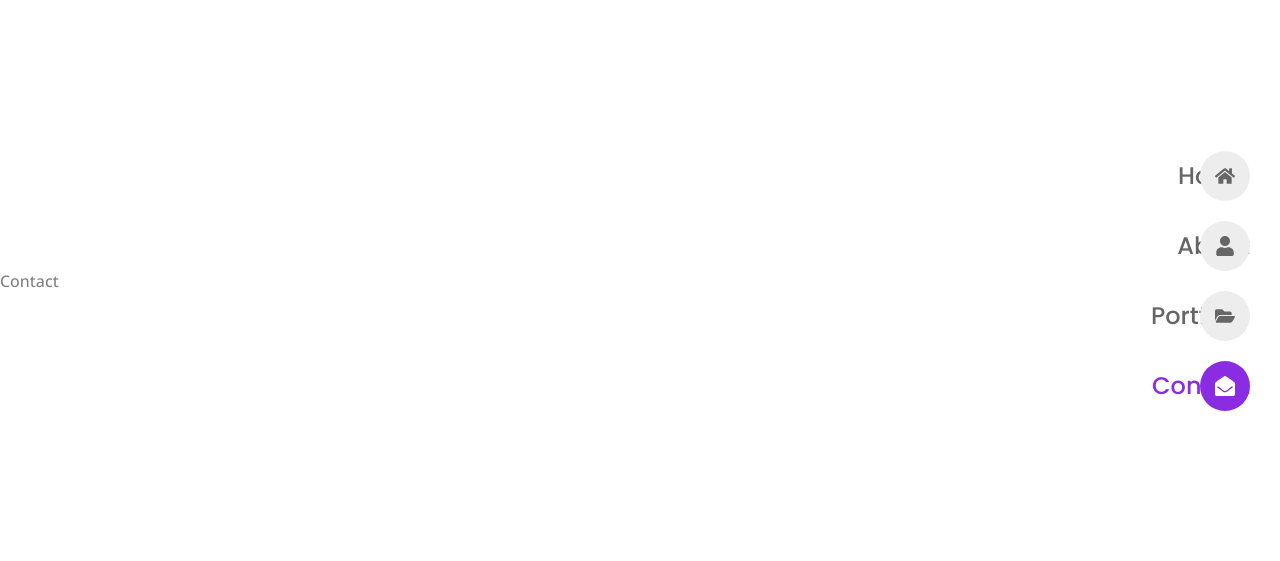
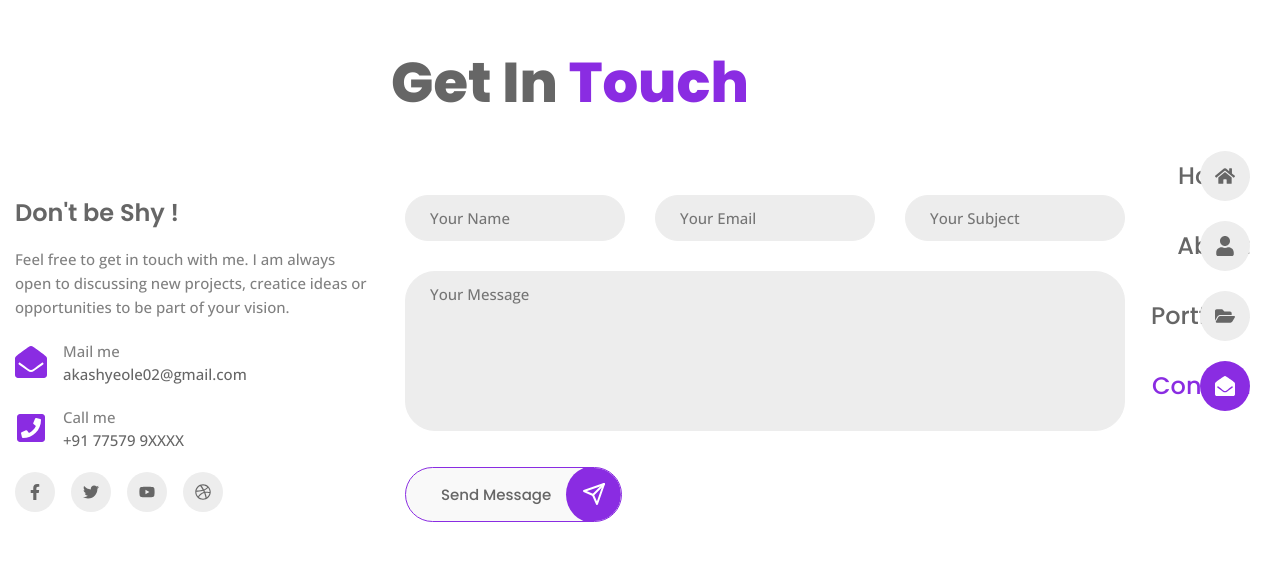
Before and after one commit to akashyeole/akashyeole.live, a React (Vite) app: page /contact in a window 1280 px wide. Shown: the part 119-680 px from the top of the page. Built offline with nearby package versions, Linux system fonts and the light colour scheme; a web font is replaced by a local one.

Commit message:
finished contact page

```diff
--- a/src/App.jsx
+++ b/src/App.jsx
@@ -2,10 +2,10 @@ import { BrowserRouter, Routes, Route } from 'react-router-dom'
 
 import './App.css'
 
-import Navbar from './components/navbar'
-import Home from './pages/home/home'
+import Navbar from './components/Navbar'
+import Home from './pages/home/Home'
 import About from './pages/about/About'
-import Portfolio from './pages/portfolio/portfolio'
+import Portfolio from './pages/portfolio/Portfolio'
 import Contact from './pages/contact/Contact'
 
 function App() {
--- a/src/pages/contact/Contact.jsx
+++ b/src/pages/contact/Contact.jsx
@@ -1,8 +1,102 @@
 import React from 'react'
+import {
+  FaEnvelopeOpen,
+  FaPhoneSquare,
+  FaFacebookF,
+  FaTwitter,
+  FaYoutube,
+  FaDribbble
+} from "react-icons/fa"
+import { FiSend } from 'react-icons/fi'
+import "./contact.css"
 
 const Contact = () => {
   return (
-    <div>Contact</div>
+    <section className="contact section">
+      <h2 className="section__title">
+        Get In <span>Touch</span>
+      </h2>
+
+      <div className="contact__container container grid">
+        <div className="contact__data">
+          <h3 className="contact__title">Don't be Shy !</h3>
+          <p className="contact__description">
+            Feel free to get in touch with me. I am always open to discussing new projects, creatice ideas or opportunities to be part of your vision.
+          </p>
+          <div className="contact__info">
+            <div className="info__item">
+              <FaEnvelopeOpen className='info__icon' />
+              <div>
+                <span className="info__title">Mail me</span>
+                <h4 className="info__desc">akashyeole02@gmail.com</h4>
+              </div>
+            </div>
+            <div className="info__item">
+              <FaPhoneSquare className='info__icon' />
+              <div>
+                <span className="info__title">Call me</span>
+                <h4 className="info__desc">+91 77579 9XXXX</h4>
+              </div>
+            </div>
+          </div>
+          <div className="contact__socials">
+            <a href="https://facebook.com" className="contact__social-link">
+              <FaFacebookF />
+            </a>
+            <a href="https://twitter.com" className="contact__social-link">
+              <FaTwitter />
+            </a>
+            <a href="https://youtube.com" className="contact__social-link">
+              <FaYoutube />
+            </a>
+            <a href="https://dribbble.com" className="contact__social-link">
+              <FaDribbble />
+            </a>
+          </div>
+
+        </div>
+
+        <form className="contact__form">
+          <div className="form__input-group">
+            <div className="form__input-div">
+              <input
+                type="text"
+                placeholder='Your Name'
+                className="form__control"
+              />
+            </div>
+
+            <div className="form__input-div">
+              <input
+                type="email"
+                placeholder='Your Email'
+                className="form__control"
+              />
+            </div>
+            <div className="form__input-div">
+              <input
+                type="text"
+                placeholder='Your Subject'
+                className="form__control"
+              />
+            </div>
+          </div>
+          <div className="form__input-div">
+              <textarea
+                placeholder='Your Message'
+                className="form__control textarea">
+              </textarea>
+            </div>
+
+            <button className="button">
+              Send Message
+              <span className="button__icon contact__button-icon">
+                <FiSend />
+              </span>
+            </button>
+        </form>
+      </div>
+    </section>
   )
 }
 
--- a/src/pages/contact/contact.css
+++ b/src/pages/contact/contact.css
@@ -0,0 +1,96 @@
+.contact__container {
+    grid-template-columns: 4fr 8fr;
+}
+
+.contact__title {
+    font-size: var(--h3-font-size);
+    font-weight: var(--weight-600);
+    margin-bottom: 1rem;
+}
+
+.contact__description {
+    font-size: var(--small-font-size);
+    line-height: 1.6;
+}
+
+.contact__description,
+.contact__info .info__item {
+    margin-bottom: 20px;
+}
+
+.contact__info .info__item {
+    display: flex;
+    align-items: center;
+    column-gap: 16px;
+}
+
+.contact__info .info__icon{
+    color: var(--first-color);
+    font-size: var(--h2-font-size);
+}
+
+.contact__info .info__title {
+    font-size: var(--small-font-size);
+}
+
+.contact__info .info__desc {
+    font-family: var(--body-font);
+    font-size: var(--small-font-size);
+    font-weight: var(--weight-500);
+}
+
+.contact__socials {
+    display: flex;
+    column-gap: 16px;
+}
+
+.contact__social-link {
+    background-color: var(--container-color);
+    color: var(--title-color);
+    width: 40px;
+    height: 40px;
+    border-radius: 50%;
+    text-align: center;
+    line-height: 44px;
+    transition: all 0.3s ease;
+}
+
+.contact__social-link:hover {
+    background-color: var(--first-color);
+    color: var(--text-white);
+}
+
+.form__input-group {
+    display: grid;
+    grid-template-columns: repeat(3, 1fr);
+    column-gap: 30px;
+}
+
+.form__input-div {
+    margin-bottom: 30px;
+}
+
+.form__control {
+    border: 1px solid var(--container-color);
+    background-color: var(--container-color);
+    color: var(--title-color);
+    width: 100%;
+    padding: 12px 24px;
+    border-radius: 30px;
+    font-size: var(--small-font-size);
+    transition: all 0.3s ease;
+}
+
+.form__control:focus {
+    border-color: var(--first-color);
+}
+
+.textarea {
+    resize: none;
+    height: 160px;
+}
+
+.contact__button-icon {
+    font-size: var(--h3-font-size);
+    line-height: 64px;
+}
```
Also changed, not shown: 1 other file (tests, documents, lock files or other folders).
